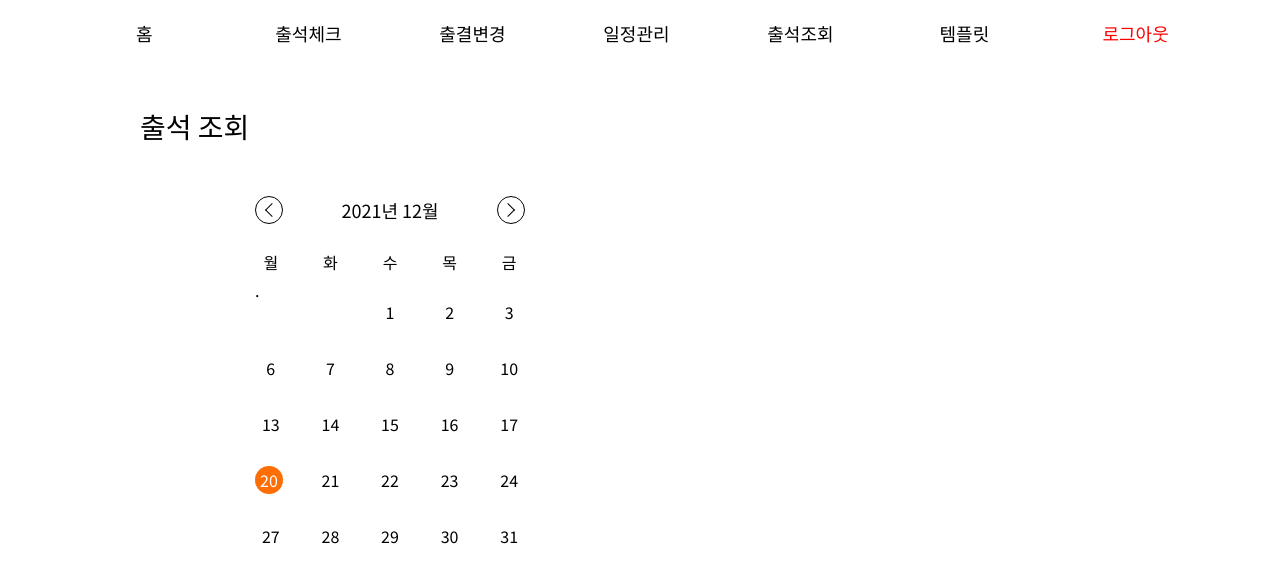
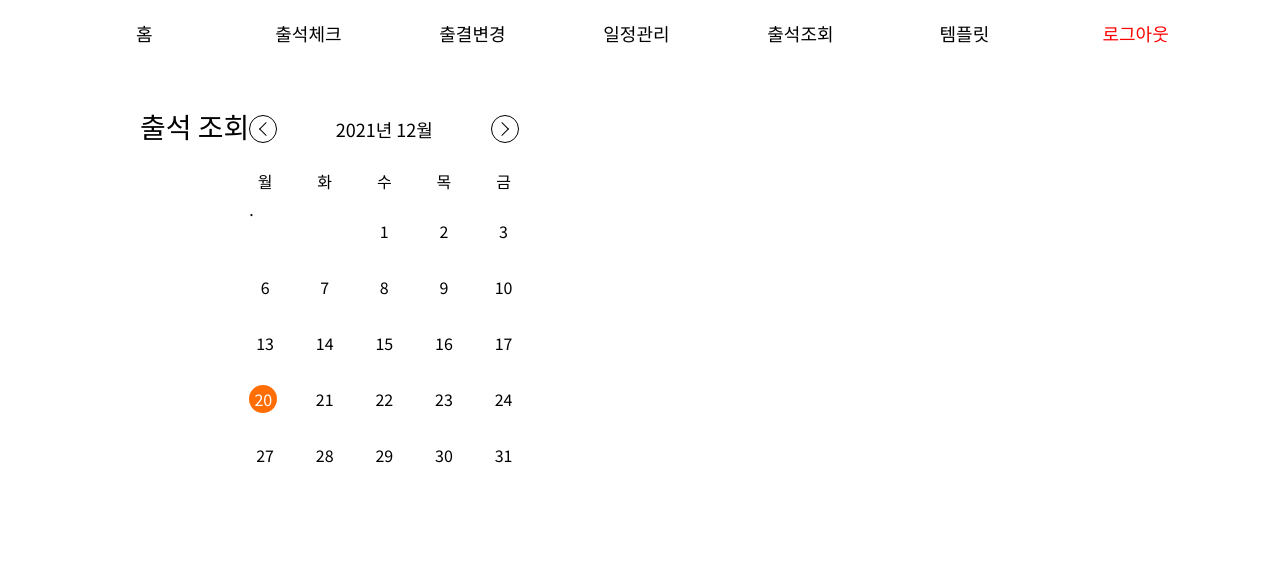
Before and after one commit to DSM-PICK/PICK2021-DESKTOP-CLIENT, a React (Create React App) app: page /attendancy in a window 1280 px wide. Shown: the top 582 px of the page. Built offline with nearby package versions, Linux system fonts and the light colour scheme.

Commit message:
⚡️ :: (#23) Attendance Check

```diff
--- a/src/components/Attendancy/styles.ts
+++ b/src/components/Attendancy/styles.ts
@@ -22,7 +22,6 @@ export const Title = styled.div`
 export const ChooseCalendar = styled.div`
   width: 500px;
   height: 80vh;
-  position: relative;
   display: flex;
   align-self: center;
 `;
--- a/src/components/Calendar/Calendar.tsx
+++ b/src/components/Calendar/Calendar.tsx
@@ -7,6 +7,7 @@ const Calendar: FC = (): JSX.Element => {
   const date: Date = new Date();
   const [year, setYear] = useState<number>(date.getFullYear());
   const [month, setMonth] = useState<number>(date.getMonth());
+  const [selectedDate, setSelectedDate] = useState<any>();
   const week: Array<string> = ["월", "화", "수", "목", "금"];
   const Today: string = `${date.getFullYear()}${date.getMonth() + 1}${date.getDate()}`;
   const DayContainer: MutableRefObject<any> = useRef();
@@ -34,6 +35,7 @@ const Calendar: FC = (): JSX.Element => {
         div.style.color = `${COLOR.white}`;
       }
       DayContainer.current.childNodes[i].insertBefore(div, null);
+      div.onclick = selectDate;
     }
   };
 
@@ -67,6 +69,12 @@ const Calendar: FC = (): JSX.Element => {
     }
   };
 
+  const selectDate = (e:any) => {
+    const selectedDate = `${year} ${month + 1} ${e.target.innerHTML}`;
+    setSelectedDate(selectedDate);
+
+  }
+
   return (
     <S.Container>
       <S.CalendarHeader>
--- a/src/components/Calendar/styles.ts
+++ b/src/components/Calendar/styles.ts
@@ -3,11 +3,6 @@ import styled from "@emotion/styled";
 export const Container = styled.div`
   width: 270px;
   height: 350px;
-  position: absolute;
-  top: 40%;
-  margin-top: calc((350px * -0.5));
-  left: 50%;
-  margin-left: calc((270px * -0.5));
 `;
 
 export const Date = styled.div`
@@ -84,6 +79,7 @@ export const Days = styled.div`
     display: flex;
     justify-content: center;
     align-items: center;
+    cursor: pointer;
   }
   &:nth-child(7n + 1) {
     display: none;
```
